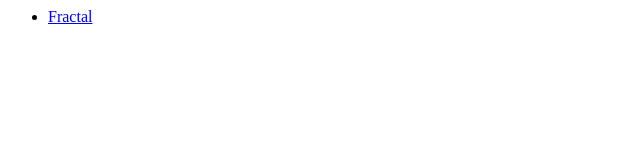
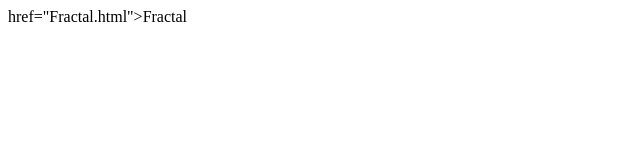
Before and after one commit to Villa0412/Estructura-de-datos, a plain HTML site: page Index.html in a window 1280 px wide. Shown: the whole page, without its empty margins (0-640 px from the left). Drawn offline with Linux system fonts and the light colour scheme.

Commit message:
Update Index.html

```diff
--- a/Index.html
+++ b/Index.html
@@ -1,5 +1 @@
-<body>
-<ul>
-<li><a href="Fractal.html">Fractal</a>
-</ul>
-</body>
+<a/> href="Fractal.html">Fractal</a>
```
